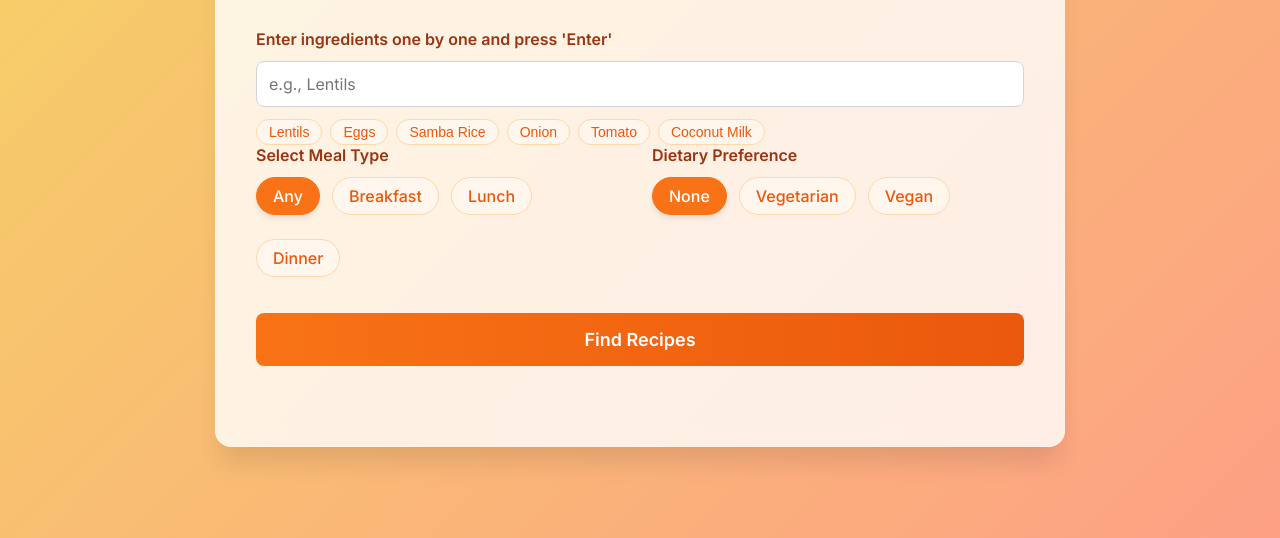
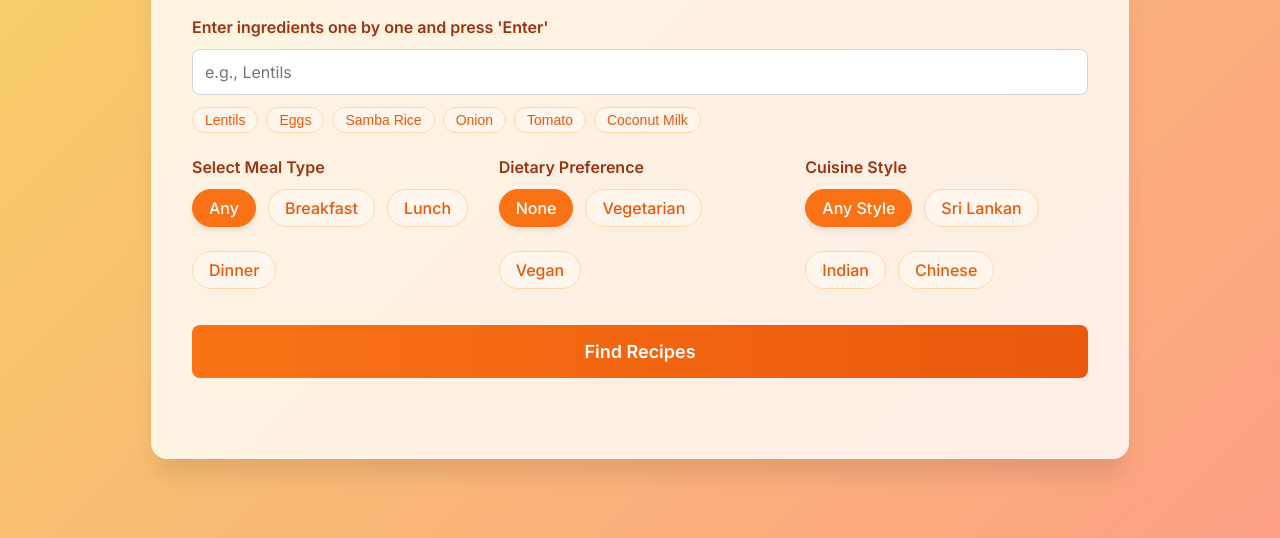
Before and after one commit to MalithStudioii/malith-studio-deploy, a website: page recipe-finder.html in a window 1280 px wide. Shown: the part 262-800 px from the top of the page. Drawn offline with nearby package versions, Linux system fonts and the light colour scheme.

Commit message:
Update recipe-finder.html

```diff
--- a/recipe-finder.html
+++ b/recipe-finder.html
@@ -47,7 +47,7 @@
         .back-btn svg { width: 1rem; height: 1rem; }
         .container {
             width: 100%;
-            max-width: 48rem;
+            max-width: 56rem; /* Increased max-width */
             background-color: rgba(255, 255, 255, 0.8);
             backdrop-filter: blur(10px);
             border-radius: 1rem;
@@ -68,11 +68,21 @@
         .header h1 { font-size: 2.5rem; font-weight: 700; color: #c2410c; }
         .header p { color: #57534e; margin-top: 0.5rem; }
 
-        .options-grid { display: grid; grid-template-columns: 1fr; gap: 1.5rem; margin-bottom: 1.5rem; }
-        @media (min-width: 640px) { .options-grid { grid-template-columns: 1fr 1fr; } }
+        .options-grid {
+            display: grid;
+            grid-template-columns: 1fr;
+            gap: 1.5rem;
+            margin-bottom: 1.5rem;
+        }
+        @media (min-width: 1024px) { /* lg breakpoint */
+            .options-grid {
+                grid-template-columns: repeat(3, 1fr);
+            }
+        }
 
         .options-area label, .ingredients-area label { display: block; font-weight: 600; margin-bottom: 0.75rem; color: #9a3412; }
 
+        .ingredients-area { margin-bottom: 1.5rem; }
         #ingredients-container { display: flex; flex-wrap: wrap; align-items: center; gap: 0.5rem; width: 100%; background-color: #fff; border: 1px solid #d1d5db; border-radius: 0.5rem; padding: 0.5rem; box-sizing: border-box; cursor: text; transition: border-color 0.2s, box-shadow 0.2s; }
         #ingredients-container:focus-within { border-color: #fb923c; box-shadow: 0 0 0 2px rgba(251, 146, 60, 0.4); }
         .ingredient-tag { display: inline-flex; align-items: center; background-color: #fed7aa; color: #9a3412; padding: 0.25rem 0.75rem; border-radius: 9999px; font-weight: 500; }
@@ -185,6 +195,23 @@
                     <label for="diet-vegan" data-key="dietVegan">Vegan</label>
                 </div>
             </div>
+
+            <div class="options-area">
+                <label data-key="cuisineLabel">Cuisine Style</label>
+                <div class="custom-radio-group">
+                    <input type="radio" id="cuisine-any" name="cuisine-type" value="any" checked>
+                    <label for="cuisine-any" data-key="cuisineAny">Any Style</label>
+
+                    <input type="radio" id="cuisine-sl" name="cuisine-type" value="Sri Lankan">
+                    <label for="cuisine-sl" data-key="cuisineSL">Sri Lankan</label>
+
+                    <input type="radio" id="cuisine-indian" name="cuisine-type" value="Indian">
+                    <label for="cuisine-indian" data-key="cuisineIndian">Indian</label>
+
+                    <input type="radio" id="cuisine-chinese" name="cuisine-type" value="Chinese">
+                    <label for="cuisine-chinese" data-key="cuisineChinese">Chinese</label>
+                </div>
+            </div>
         </div>
 
         <div class="action-buttons">
@@ -232,6 +259,11 @@
             dietNone: { en: 'None', si: 'කිසිවක් නැත', ta: 'இல்லை' },
             dietVegetarian: { en: 'Vegetarian', si: 'නිර්මාංශ', ta: 'சைவம்' },
             dietVegan: { en: 'Vegan', si: 'සම්පූර්ණ නිර්මාංශ', ta: 'முழு சைவ உணவு' },
+            cuisineLabel: { en: 'Cuisine Style', si: 'පිසීමේ ක්‍රමය', ta: 'சமையல் பாணி' },
+            cuisineAny: { en: 'Any Style', si: 'ඕනෑම ක්‍රමයකට', ta: 'எந்த பாணியிலும்' },
+            cuisineSL: { en: 'Sri Lankan', si: 'ශ්‍රී ලාංකික', ta: 'இலங்கை' },
+            cuisineIndian: { en: 'Indian', si: 'ඉන්දියානු', ta: 'இந்திய' },
+            cuisineChinese: { en: 'Chinese', si: 'චීන', ta: 'சீன' },
             findButton: { en: 'Find Recipes', si: 'වට්ටෝරු සොයන්න', ta: 'செய்முறைகளைக் கண்டறியவும்' },
             clearButton: { en: 'Clear All', si: 'සියල්ල ඉවත් කරන්න', ta: 'அனைத்தையும் அழி' },
             findingStatus: { en: 'Finding...', si: 'සොයමින්...', ta: 'தேடுகிறது...' },
@@ -240,9 +272,9 @@
             noRecipeStatus: { en: 'No recipe received from AI.', si: 'AI වෙතින් වට්ටෝරුවක් නොලැබුණි.', ta: 'AI இடமிருந்து செய்முறை எதுவும் பெறப்படவில்லை.' },
             helpTitle: { en: 'How to Use the Recipe Finder', si: 'රස-සොයාගන්නා භාවිතා කරන ආකාරය', ta: 'செய்முறை கண்டுபிடிப்பாளரை எவ்வாறு பயன்படுத்துவது' },
             helpContent: {
-                en: `<ol><li>Enter an ingredient you have in the input box and press <strong>Enter</strong>. Add all ingredients you have.</li><li>You can also click on the suggestion buttons to add common ingredients.</li><li>Select a meal type and a dietary preference if needed.</li><li>Once you're done, click the <strong>Find Recipes</strong> button.</li><li>The AI will generate a recipe based on your choices and display it below.</li><li>Click <strong>Clear All</strong> to start over.</li></ol>`,
-                si: `<ol><li>ඔබ සතුව ඇති අමුද්‍රව්‍යයක් කොටුව තුළට ඇතුළත් කර <strong>Enter</strong> යතුර ඔබන්න. ඔබ සතු සියලුම අමුද්‍රව්‍ය එලෙස ඇතුළත් කරන්න.</li><li>පොදුවේ භාවිතා වන අමුද්‍රව්‍ය එකතු කිරීමට යෝජිත බොත්තම් click කළ හැකිය.</li><li>අවශ්‍ය නම්, කෑම වේල සහ විශේෂ ආහාර අවශ්‍යතාවය තෝරන්න.</li><li>සියල්ල ඇතුළත් කළ පසු, <strong>'වට්ටෝරු සොයන්න'</strong> බොත්තම ඔබන්න.</li><li>AI මගින් ඔබගේ තේරීම් පදනම් කරගෙන වට්ටෝරුවක් සාදා පහතින් පෙන්වනු ඇත.</li><li>අලුතින් ආරම්භ කිරීමට <strong>'සියල්ල ඉවත් කරන්න'</strong> බොත්තම ඔබන්න.</li></ol>`,
-                ta: `<ol><li>உங்களிடம் உள்ள ஒரு மூலப்பொருளை உள்ளீட்டுப் பெட்டியில் உள்ளிட்டு <strong>Enter</strong> ஐ அழுத்தவும். உங்களிடம் உள்ள அனைத்து பொருட்களையும் சேர்க்கவும்.</li><li>பொதுவான பொருட்களைச் சேர்க்க பரிந்துரை பொத்தான்களைக் கிளிக் செய்யலாம்.</li><li>தேவைப்பட்டால், உணவு வகை மற்றும் உணவு விருப்பத்தைத் தேர்ந்தெடுக்கவும்.</li><li>முடிந்ததும், <strong>'செய்முறைகளைக் கண்டறியவும்'</strong> பொத்தானைக் கிளிக் செய்யவும்.</li><li>AI உங்கள் தேர்வுகளின் அடிப்படையில் ஒரு செய்முறையை உருவாக்கி கீழே காண்பிக்கும்.</li><li>புதிதாக தொடங்க <strong>'அனைத்தையும் அழி'</strong> என்பதைக் கிளிக் செய்யவும்.</li></ol>`
+                en: `<ol><li>Enter ingredients you have and press <strong>Enter</strong>. Add all ingredients.</li><li>Click suggestion buttons for common ingredients.</li><li>Select your preferred meal type, dietary needs, and cuisine style.</li><li>Click the <strong>Find Recipes</strong> button.</li><li>The AI will generate a recipe based on your choices and display it below.</li><li>Click <strong>Clear All</strong> to start over.</li></ol>`,
+                si: `<ol><li>ඔබ සතු අමුද්‍රව්‍ය ඇතුළත් කර <strong>Enter</strong> යතුර ඔබන්න.</li><li>යෝජිත බොත්තම් click කර පොදු අමුද්‍රව්‍ය එකතු කරන්න.</li><li>ඔබට අවශ්‍ය කෑම වේල, විශේෂ ආහාර අවශ්‍යතා, සහ පිසීමේ ක්‍රමය තෝරන්න.</li><li><strong>'වට්ටෝරු සොයන්න'</strong> බොත්තම ඔබන්න.</li><li>AI මගින් ඔබගේ තේරීම් පදනම් කරගෙන වට්ටෝරුවක් සාදා පහතින් පෙන්වනු ඇත.</li><li>අලුතින් ආරම්භ කිරීමට <strong>'සියල්ල ඉවත් කරන්න'</strong> බොත්තම ඔබන්න.</li></ol>`,
+                ta: `<ol><li>உங்களிடம் உள்ள பொருட்களை உள்ளிட்டு <strong>Enter</strong> ஐ அழுத்தவும்.</li><li>பொதுவான பொருட்களைச் சேர்க்க பரிந்துரை பொத்தான்களைக் கிளிக் செய்யவும்.</li><li>உங்களுக்கு விருப்பமான உணவு வகை, உணவுத் தேவைகள் மற்றும் சமையல் பாணியைத் தேர்ந்தெடுக்கவும்.</li><li><strong>'செய்முறைகளைக் கண்டறியவும்'</strong> பொத்தானைக் கிளிக் செய்யவும்.</li><li>AI உங்கள் தேர்வுகளின் அடிப்படையில் ஒரு செய்முறையை உருவாக்கி கீழே காண்பிக்கும்.</li><li>புதிதாக தொடங்க <strong>'அனைத்தையும் அழி'</strong> என்பதைக் கிளிக் செய்யவும்.</li></ol>`
             }
         };
 
@@ -361,6 +393,7 @@
                 const ingredientsString = Array.from(ingredients).join(', ');
                 const selectedMealType = document.querySelector('input[name="meal-type"]:checked').value;
                 const selectedDiet = document.querySelector('input[name="diet-type"]:checked').value;
+                const selectedCuisine = document.querySelector('input[name="cuisine-type"]:checked').value;
 
                 generateBtn.disabled = true;
                 generateBtnText.textContent = translations.findingStatus[currentLang];
@@ -376,11 +409,15 @@
                     prompt += `Generate a creative recipe using ONLY the following ingredients: ${ingredientsString}. You can assume the user has basic staples like salt, pepper, oil, and water.\n\n`;
 
                     if (selectedMealType !== 'any') {
-                        prompt += `Critically, the recipe MUST be suitable for ${selectedMealType}.\n\n`;
+                        prompt += `The recipe MUST be suitable for ${selectedMealType}.\n\n`;
                     }
 
                     if (selectedDiet !== 'none') {
                         prompt += `VERY IMPORTANT: The recipe MUST be strictly ${selectedDiet}. A vegetarian recipe must not contain any meat or fish. A vegan recipe must not contain any animal products at all, including eggs, dairy, and honey.\n\n`;
+                    }
+
+                    if (selectedCuisine !== 'any') {
+                         prompt += `The recipe MUST be in a ${selectedCuisine} style.\n\n`;
                     }
 
                     prompt += `The recipe must be formatted in Markdown. It must include:
```
